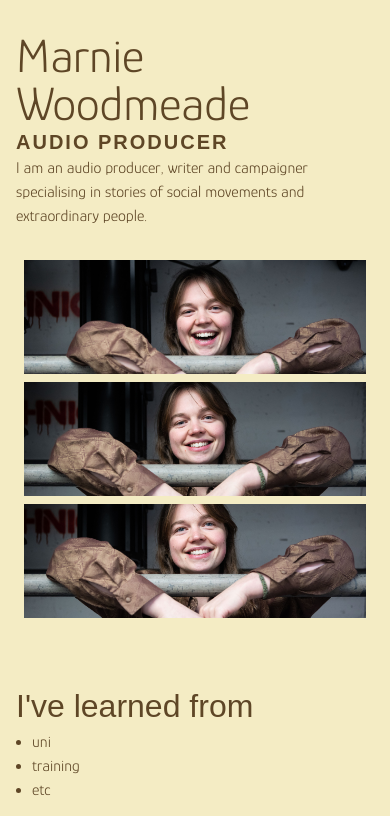
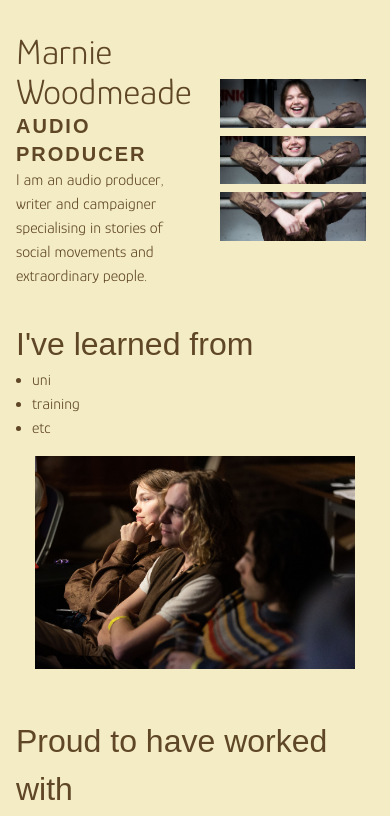
Before and after one commit to LukeStorry/marniewoodmeade, a Next.js app: page / in a window 390 px wide. Shown: the top 816 px of the page. Built offline with nearby package versions, Linux system fonts and the light colour scheme; a web font is replaced by a local one.

Commit message:
make bar image also flex on mobile

```diff
--- a/app/layout.tsx
+++ b/app/layout.tsx
@@ -25,9 +25,9 @@ export default function RootLayout({
     >
       <head />
       <body className="mx-auto max-w-5xl bg-[#f4ecc4]  text-[#5e4626]">
-        <header className="mt-4 items-center p-4 md:flex">
+        <header className="mt-4 flex items-center gap-5 p-4">
           <div className="md:ml-auto">
-            <h1 className="text-5xl font-thin md:text-7xl">
+            <h1 className="text-4xl font-thin md:text-7xl">
               <Link href="/">
                 Marnie <br /> Woodmeade
               </Link>
@@ -40,7 +40,7 @@ export default function RootLayout({
               stories of social movements and extraordinary people.
             </p>
           </div>
-          <div className="m-8 mx-auto max-w-sm">
+          <div className="m-8 mx-auto max-w-xs sm:max-w-sm">
             <LeaningBarPics />
           </div>
         </header>
```
